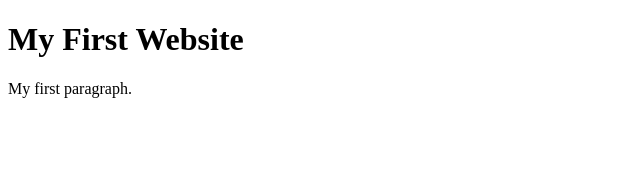
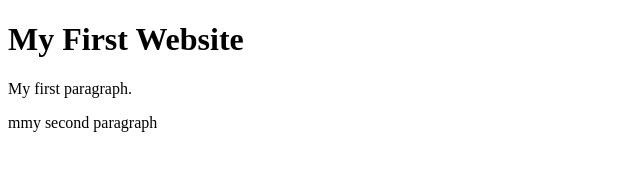
Before and after one commit to Jrodriguezncs/codersrank-template-1ooqaz, a website: page index.html in a window 1280 px wide. Shown: the whole page, without its empty margins (0-640 px from the left). Drawn offline with Linux system fonts and the light colour scheme.

Commit message:
1 file modified new paragraph

```diff
--- a/index.html
+++ b/index.html
@@ -7,6 +7,7 @@
 
     <h1>My First Website</h1>
     <p>My first paragraph.</p>
+    <p>mmy second paragraph</p>
 
   </body>
 </html>
```
